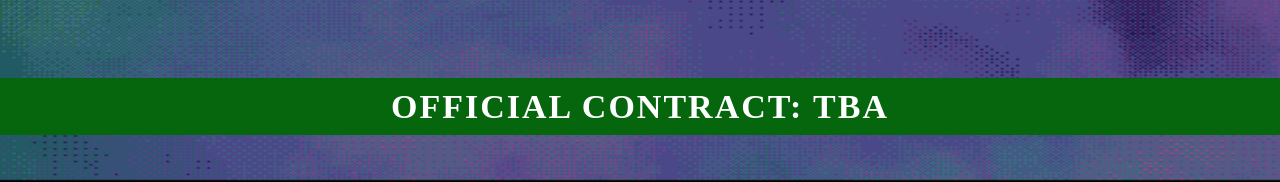
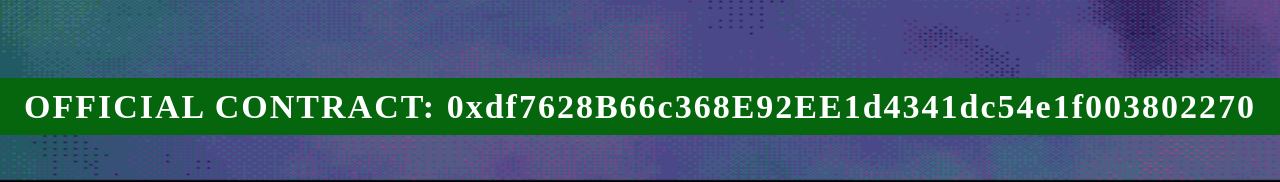
Before and after one commit to CANTONII/pepe, a plain HTML site: page index.html in a window 1280 px wide. Shown: the part 620-802 px from the top of the page. Drawn offline with nearby package versions, Linux system fonts and the light colour scheme; no server answers; a web font is replaced by a local one.

Commit message:
Add files via upload

```diff
--- a/index.html
+++ b/index.html
@@ -201,7 +201,7 @@
     </div>
   </div>
 
-  <h1 style="font-size:34px;font-family: gangofthree;text-align: center;margin-top: 100px;background-color: #05660d;padding: 10px 0 10px 0;">OFFICIAL CONTRACT: TBA</h1>
+  <h1 style="font-size:34px;font-family: gangofthree;text-align: center;margin-top: 100px;background-color: #05660d;padding: 10px 0 10px 0;">OFFICIAL CONTRACT: 0xdf7628B66c368E92EE1d4341dc54e1f003802270</h1>
 
 
 
```
